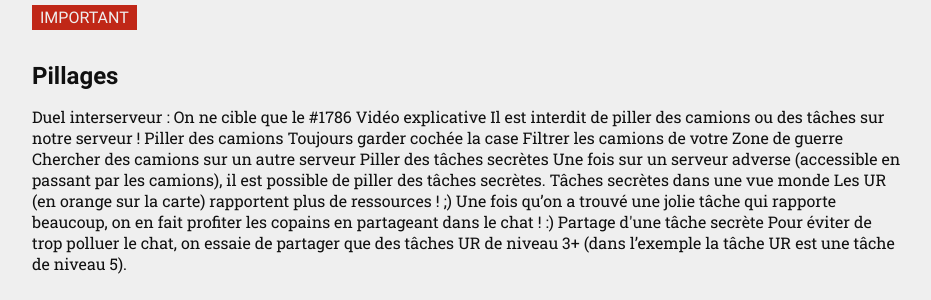
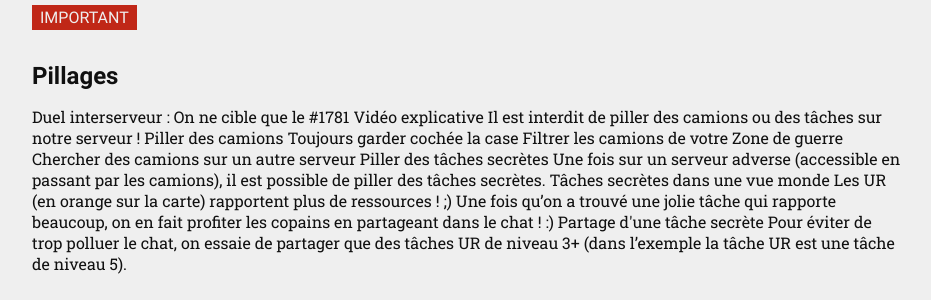
Before and after one commit to inmy-lw/inmy-lw.github.io, a Jekyll site: the page built from index.markdown, in a window 1280 px wide and 900 px high, scrolled down 714 px. Shown: the part 154-454 px from the top of the window, without its empty margins (172-1103 px from the left). Built offline with Jekyll 4.4.1, drawn with Linux system fonts in a browser that asks for light colours.

Commit message:
Duel vs #1781

```diff
--- a/_config.yml
+++ b/_config.yml
@@ -27,7 +27,7 @@ url: "" # the base hostname & protocol for your site, e.g. http://example.com
 twitter_username: jekyllrb
 github_username: jekyll
 heure_bascule: "03:00"
-duel_serveur: 1786
+duel_serveur: 1781
 
 # Build settings
 plugins:
```
